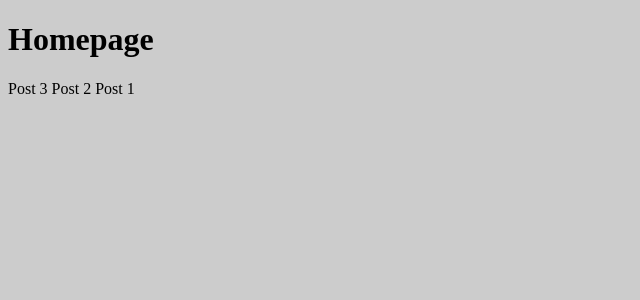
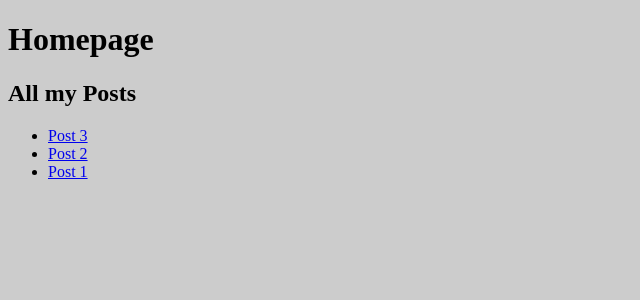
Before and after one commit to AllanPettigrew/allanpettigrew.design, a Jekyll site: the page built from index.md, in a window 1280 px wide. Shown: the top 300 px of the page, without its empty margins (0-640 px from the left). Built offline with Jekyll 4.4.1, drawn with Linux system fonts in a browser that asks for light colours.

Commit message:
Update home.html

```diff
--- a/_layouts/home.html
+++ b/_layouts/home.html
@@ -6,10 +6,14 @@ layout: default
 
   {{ content }}
 
+<h2>All my Posts</h2>
+
+<ul>
 {%- for post in site.posts -%}
 
-{{ post.title }}
-
-{{ content }}
+  <li>
+    <a href="{{ post.url }}">{{ post.title }}</a>
+  </i>
 
 {%- endfor -%}
+</ul>
```
